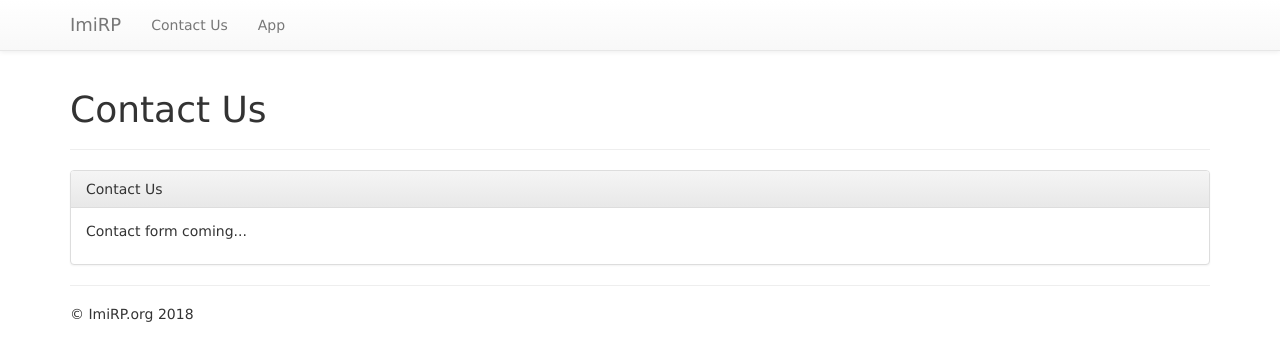
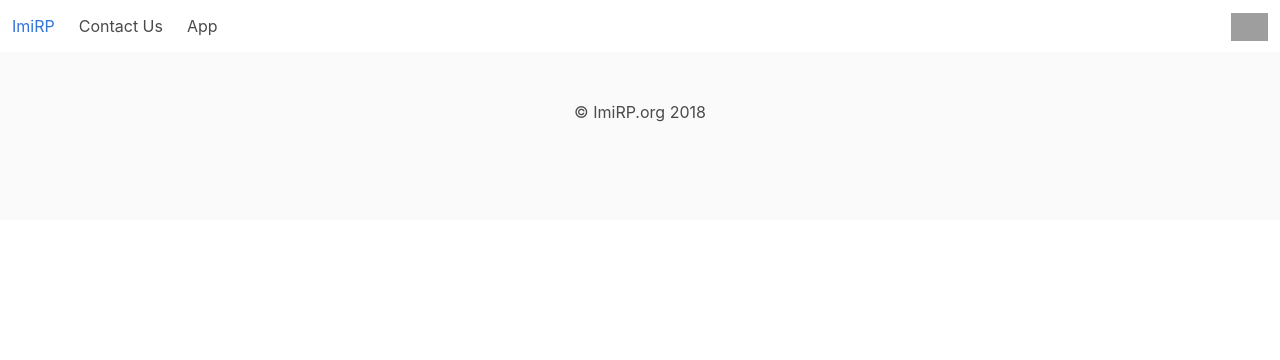
Before and after one commit to imirp/imirp-website, a Next.js app: page /contact in a window 1280 px wide. Shown: the top 360 px of the page. Built offline with nearby package versions, Linux system fonts and the light colour scheme; grey boxes are pictures that could not be loaded.

Commit message:
TW: switching to bulma

```diff
--- a/components/Layout.js
+++ b/components/Layout.js
@@ -2,69 +2,78 @@ import Head from "next/head";
 import Link from "next/link";
 import React from "react";
 
-export default props => {
+export default class Layout extends React.Component {
+  constructor(props) {
+    super(props);
+    this.state = { navActive: false }
+  }
+
+  toggleNavActive = () => {
+    console.log("TEST")
+    this.setState((prev, props) => {
+      return { navActive: !prev.navActive }
+    })
+  }
+
+  render() {
     return (
       <React.Fragment>
         <Head>
           <meta charset="utf-8" />
-        <meta name="viewport" content="width=device-width, initial-scale=1.0" />
-        <meta name="description" content="" />
-        <title>{props.title}</title>
-        <link
-          rel="stylesheet"
-          href="//netdna.bootstrapcdn.com/bootstrap/3.2.0/css/bootstrap.min.css"
-        />
-        <link
-          rel="stylesheet"
-          href="//netdna.bootstrapcdn.com/bootstrap/3.2.0/css/bootstrap-theme.min.css"
-        />
+          <meta name="viewport" content="width=device-width, initial-scale=1" />
+          <title>{this.props.title}</title>
+          <link rel="stylesheet" href="https://cdnjs.cloudflare.com/ajax/libs/bulma/0.7.2/css/bulma.min.css" />
         </Head>
-      <style jsx global>
-        {`
-          body {
-            padding: 50px;
-            font: 14px "Lucida Grande", Helvetica, Arial, sans-serif;
-          }
+        <div className="navbar" role="navigation" aria-label="main navigation">
 
-          a {
-            color: #00b7ff;
-          }
-        `}
-      </style>
-      <div className="navbar navbar-default navbar-fixed-top">
-        <div className="container">
-          <div className="navbar-header">
-            <button
-              type="button"
-              className="navbar-toggle"
-              data-toggle="collapse"
-              data-target=".navbar-collapse"
-            >
-              <span className="icon-bar" /> <span className="icon-bar" />{" "}
-              <span className="icon-bar" />
-            </button>
-            <a className="navbar-brand" href="/">
+          <div className="navbar-brand">
+            {/* LOGO */}
+            <Link href='/'>
+              <a className="navbar-item">
                 ImiRP
             </a>
+            </Link>
+
+            {/* BURGER MENU */}
+            <a role="button" className={`navbar-burger burger ${this.state.navActive ? 'is-active' : ''}`} aria-label="menu" aria-expanded="false" data-target="navmain" onClick={this.toggleNavActive}>
+              <span aria-hidden="true"></span>
+              <span aria-hidden="true"></span>
+              <span aria-hidden="true"></span>
+            </a>
           </div>
-          <div className="navbar-collapse collapse">
-            <ul className="nav navbar-nav">
-              <li id="about">
+
+          {/* LEFT NAV SECTION */}
+          <div id='navmain' className={`navbar-menu ${this.state.navActive ? 'is-active' : ''}`}>
+            <div className="navbar-start">
               <Link href="/contact">
-                  <a>Contact Us</a>
+                <a className="navbar-item">
+                  Contact Us
+                </a>
               </Link>
-              </li>
-              <li id="app">
-                <a href="http://app.imirp.org">App</a>
-              </li>
-            </ul>
+              <a className="navbar-item" href="http://app.imirp.org">
+                App
+                </a>
+            </div>
+          </div>
+
+          {/* RIGHT NAV SECTION */}
+          <div className="navbar-end">
+            <div className="navbar-item">
+              <div className="buttons">
+                <a className="link" href="https://github.com/imirp">
+                  <img src="static/images/GitHub-Mark-32px.png" />
+                </a>
               </div>
             </div>
           </div>
-      <div className="container">
-        {props.children}
-        <footer>© ImiRP.org 2018</footer>
         </div>
+        {this.props.children}
+        <footer className="footer">
+          <div className="content has-text-centered">
+            <p>© ImiRP.org 2018</p>
+          </div>
+        </footer>
       </React.Fragment>
     );
+  }
 };
--- a/pages/contact.js
+++ b/pages/contact.js
@@ -3,17 +3,7 @@ import Layout from "../components/Layout";
 export default props => {
   return (
     <Layout title="Contact">
-      <div class="page-header">
-        <h1>Contact Us</h1>
-      </div>
-      <div className="panel panel-default">
-        <div className="panel-heading">Contact Us</div>
-        <div className="panel-body">
-          <p>Contact form coming...</p>
-        </div>
-      </div>
 
-      <hr />
     </Layout>
   );
 };
```
Also changed, not shown: pages/index.js (+20 -16 lines), static/images/GitHub-Mark-32px.png (added). Lines whose indentation alone changed are shown as unchanged.
